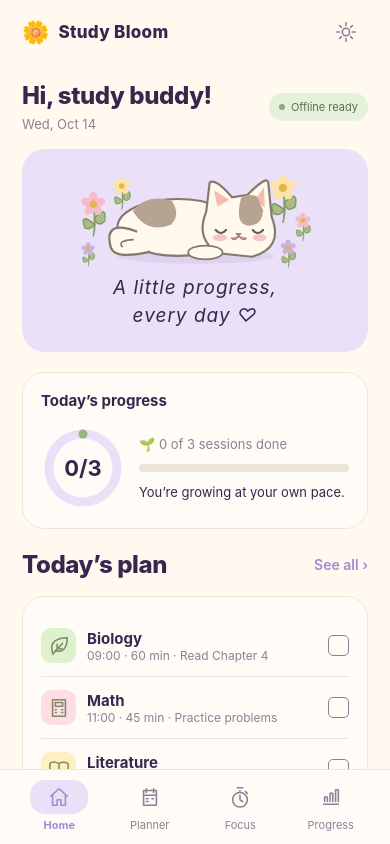
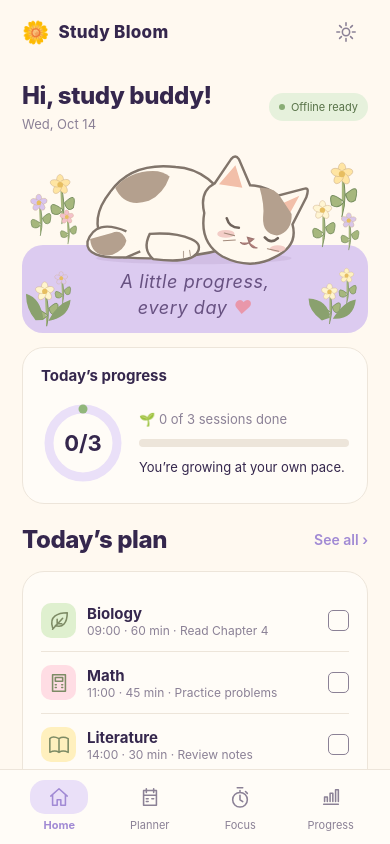
Before and after one commit to vinovsh/Study--Planner, a React Native app: screen / in a window 390 px wide. Built offline with nearby package versions, Linux system fonts and the light colour scheme.

Commit message:
Match Study Bloom home hero to reference with native interactive animation

```diff
--- a/App.js
+++ b/App.js
@@ -3,6 +3,7 @@ import {View, Text, ScrollView, Pressable, StyleSheet, SafeAreaView, StatusBar,
 import AsyncStorage from '@react-native-async-storage/async-storage';
 import Svg, {Circle} from 'react-native-svg';
 import {Icon, CatGarden} from './src/art';
+import BloomHero from './src/BloomHero';
 const {COLORS, uid, dateKey, validDate, validTime, initialState, reviewCard, weekDates, remainingSeconds, streak, validateBackup} = require('./src/model');
 const KEY = 'study-bloom-v1';
 const Native = NativeModules.BloomDevice;
@@ -159,7 +160,7 @@ export default function App() {
     <ScrollView key={activePage} contentContainerStyle={s.content} showsVerticalScrollIndicator={false}>
     {activePage==='home'&&<>
       <View style={s.heading}><View style={{flex:1}}><Text style={titleStyle}>Hi, {data.settings.name}!</Text><Text style={[muted,{marginTop:6}]}>{new Date().toLocaleDateString('en-US',{weekday:'short',month:'short',day:'numeric'})}</Text></View><View style={[s.offline,{backgroundColor:'#E6F1DC'}]}><View style={s.dot}/><Text style={{fontSize:11,color:'#577247'}}>Offline ready</Text></View></View>
-      <View style={[s.hero,{backgroundColor:c.pale}]}><CatGarden width={280} height={125}/><Text style={[s.heroText,{color:c.ink}]}>A little progress,{"\n"}every day ♡</Text></View>
+      <BloomHero dark={data.settings.dark} onFocus={()=>{setPage(null);setTab('focus');}} onPet={()=>say('Your study buddy is cheering you on ♡')}/>
       <View style={cardStyle}><Text style={[s.bodyBold,{color:c.ink}]}>Today’s progress</Text><View style={[s.row,{marginTop:16}]}><View style={{width:84,height:84,alignItems:'center',justifyContent:'center'}}><Svg style={StyleSheet.absoluteFill} width={84} height={84}><Circle cx={42} cy={42} r={34} fill="none" stroke={c.pale} strokeWidth={9}/><Circle cx={42} cy={42} r={34} fill="none" stroke={c.green} strokeWidth={9} strokeDasharray={`${(sessions.length?completed/sessions.length:0)*214} 214`} rotation={-90} origin="42,42" strokeLinecap="round"/></Svg><Text style={[s.bodyBold,{color:c.ink,fontSize:22}]}>{completed}/{sessions.length}</Text></View><View style={{flex:1,gap:12}}><Text style={muted}>🌱 {completed} of {sessions.length} sessions done</Text><Bar value={sessions.length?completed/sessions.length*100:0}/><Text style={[s.muted,{color:c.ink}]}>You’re growing at your own pace.</Text></View></View></View>
       <Heading title="Today’s plan" action={<Pressable onPress={()=>{setSelected(today);setTab('planner');}}><Text style={{color:c.purple,fontWeight:'600'}}>See all ›</Text></Pressable>}/>
       {sessions.length?<View style={cardStyle}>{sessions.map(item=><SessionRow key={item.id} item={item}/>)}</View>:<Empty text="A fresh page. Plan a little study time."/>}
@@ -216,7 +217,7 @@ export default function App() {
       <View style={cardStyle}><Text style={[s.label,{color:c.ink}]}>Your name</Text><TextInput accessibilityLabel="Your name" value={data.settings.name} maxLength={40} onChangeText={name=>update(d=>({...d,settings:{...d.settings,name}}))} style={[s.input,{color:c.ink,backgroundColor:c.bg,borderColor:c.line}]}/><View style={[s.row,{justifyContent:'space-between',marginTop:16}]}><Text style={[s.bodyBold,{color:c.ink}]}>Moonlight mode</Text><Switch value={data.settings.dark} onValueChange={darkMode=>update(d=>({...d,settings:{...d.settings,dark:darkMode}}))} trackColor={{false:c.line,true:c.purple}}/></View><View style={[s.row,{justifyContent:'space-between',marginTop:16}]}><Text style={[s.bodyBold,{color:c.ink}]}>Local reminders</Text><Switch value={!!data.settings.reminders} onValueChange={enableReminders} trackColor={{false:c.line,true:c.purple}}/></View><Text style={[muted,{fontSize:12,marginTop:6}]}>Study session and timer alerts. No internet needed.</Text></View>
       <View style={cardStyle}>{[['focus','Focus minutes',5,180,5],['break','Break minutes',1,60,1],['goal','Weekly goal (hours)',1,100,1]].map(([key,label,min,max,step])=><View key={key} style={[s.row,{justifyContent:'space-between',paddingVertical:10}]}><Text style={[muted,{color:c.ink,flex:1}]}>{label}</Text><Pressable accessibilityLabel={`Decrease ${label}`} style={[s.stepper,{backgroundColor:c.pale}]} onPress={()=>update(d=>({...d,settings:{...d.settings,[key]:Math.max(min,d.settings[key]-step)}}))}><Text style={{color:c.ink,fontSize:23}}>−</Text></Pressable><Text style={[s.bodyBold,{color:c.ink,width:32,textAlign:'center'}]}>{data.settings[key]}</Text><Pressable accessibilityLabel={`Increase ${label}`} style={[s.stepper,{backgroundColor:c.pale}]} onPress={()=>update(d=>({...d,settings:{...d.settings,[key]:Math.min(max,d.settings[key]+step)}}))}><Text style={{color:c.ink,fontSize:23}}>+</Text></Pressable></View>)}</View>
       <View style={cardStyle}><Text style={[s.bodyBold,{color:c.ink,marginBottom:12}]}>Keep a little backup</Text><Text style={[muted,{lineHeight:21,marginBottom:15}]}>Everything lives on this device. Save a backup file before uninstalling or changing phones.</Text><Button label="Export backup" icon="download" onPress={backup}/><Button secondary label="Restore backup" onPress={restore}/></View>
-      <Text style={[muted,{textAlign:'center',lineHeight:22}]}>Study Bloom · 1.0.0{"\n"}No accounts. No ads. Always offline. ♡</Text>
+      <Text style={[muted,{textAlign:'center',lineHeight:22}]}>Study Bloom · 1.1.0{"\n"}No accounts. No ads. Always offline. ♡</Text>
     </>}
     </ScrollView>
     <View style={[s.nav,{backgroundColor:c.card,borderColor:c.line}]}>{[['home','home','Home'],['planner','calendar','Planner'],['focus','timer','Focus'],['progress','chart','Progress']].map(([id,icon,label])=><Pressable key={id} accessibilityRole="tab" accessibilityState={{selected:!page&&tab===id}} onPress={()=>{setPage(null);setTab(id);}} style={s.navItem}><View style={[s.navIcon,{backgroundColor:!page&&tab===id?c.pale:'transparent'}]}><Icon name={icon} color={!page&&tab===id?c.purple:c.muted}/></View><Text style={{fontSize:11,marginTop:4,color:!page&&tab===id?c.purple:c.muted,fontWeight:!page&&tab===id?'700':'400'}}>{label}</Text></Pressable>)}</View>
--- a/package.json
+++ b/package.json
@@ -1,6 +1,6 @@
 {
   "name": "study-bloom",
-  "version": "1.0.0",
+  "version": "1.1.0",
   "private": true,
   "scripts": {
     "start": "react-native start",
--- /dev/null
+++ b/src/BloomHero.js
@@ -0,0 +1,121 @@
+import React, {useEffect, useRef, useState} from 'react';
+import {AccessibilityInfo, Animated, AppState, Easing, Pressable, StyleSheet, Text, View} from 'react-native';
+import Svg, {Circle, Ellipse, G, Path} from 'react-native-svg';
+
+const messages = ['A little progress,\nevery day', 'You’re doing great!\nKeep growing', 'Small steps,\nbrighter days'];
+
+function Flower({x, y, scale=1, color='#FFF0BD'}) {
+  return <G transform={`translate(${x} ${y}) scale(${scale})`}>
+    <Path d="M0 0Q8 24 1 50M3 32Q-17 16-11 36Q-3 41 3 32M5 23Q22 7 16 30Q8 36 5 23" fill="#A6B77D" stroke="#778E5F" strokeWidth="1.2"/>
+    {[0,72,144,216,288].map(a=><Ellipse key={a} cx="0" cy="-6" rx="4.4" ry="7" fill={color} stroke="#CDAF87" strokeWidth=".6" transform={`rotate(${a})`}/>)}
+    <Circle r="3.6" fill="#E7BE60"/>
+  </G>;
+}
+
+function Garden({width, height, side}) {
+  return <Svg width={width} height={height} viewBox="0 0 65 170">
+    {side==='left'?<>
+      <Flower x={18} y={47} scale={.67} color="#D9C5EF"/>
+      <Flower x={40} y={29} scale={.8} color="#FFE5A3"/>
+      <Flower x={46} y={62} scale={.55} color="#F4C1CB"/>
+      <Flower x={22} y={137} scale={.75} color="#FFF5CC"/>
+      <Flower x={39} y={124} scale={.53} color="#DCC8F0"/>
+      <Path d="M12 166q-10-12-9-27 15 5 17 27M25 167q9-17 23-21-2 18-23 21" fill="#8AA16E"/>
+    </>:<>
+      <Flower x={37} y={18} scale={.88} color="#FFE5A3"/>
+      <Flower x={18} y={55} scale={.75} color="#FFF5D3"/>
+      <Flower x={45} y={65} scale={.6} color="#D8C6E9"/>
+      <Flower x={27} y={138} scale={.65} color="#FFF5CC"/>
+      <Flower x={44} y={121} scale={.58} color="#FFF2C1"/>
+      <Path d="M20 167q-14-10-14-22 20 1 22 19M31 165q11-18 23-20-2 21-23 20" fill="#8AA16E"/>
+    </>}
+  </Svg>;
+}
+
+function SleepingCat({width}) {
+  return <Svg width={width} height={width*.47} viewBox="0 0 300 141">
+    <Ellipse cx="149" cy="129" rx="113" ry="7" fill="#8B739C" opacity=".14"/>
+    <Path d="M44 110Q28 83 52 53Q77 18 128 24Q169 26 194 74L189 117Q135 133 68 128Z" fill="#FFF9EF" stroke="#81756B" strokeWidth="2.8"/>
+    <Path d="M58 48Q71 32 95 29Q112 27 121 35Q114 55 97 63Q69 72 58 48" fill="#B4A08E"/>
+    <Path d="M71 98Q35 83 26 110Q23 130 71 128L87 121" fill="#FFF9EF" stroke="#81756B" strokeWidth="2.8"/>
+    <Path d="M29 107Q31 129 55 125Q69 119 71 109Q66 95 54 100" fill="#B4A08E"/>
+    <Path d="M161 77Q155 52 173 43L192 15Q197 9 201 15L214 45Q233 46 246 57L277 49Q283 47 279 59L263 90Q270 115 242 128Q214 143 182 127Q155 111 161 77Z" fill="#FFF9EF" stroke="#81756B" strokeWidth="2.8"/>
+    <Path d="m178 44 19-22 8 26zM251 66l20-9-12 22z" fill="#F2BFA9"/>
+    <Path d="M225 48Q243 47 250 60L262 78Q263 98 245 103Q228 101 229 82Q231 69 225 48" fill="#B4A08E"/>
+    <Path d="M187 83q3 11 14 11M231 105q7 8 15 1" fill="none" stroke="#6F635B" strokeWidth="3" strokeLinecap="round"/>
+    <Path d="m211 105 7 2-5 4zM213 111q-6 4-10 0M213 111q2 7 9 6" fill="#B6817D" stroke="#9D7570" strokeWidth="1.5" strokeLinecap="round"/>
+    <Ellipse cx="186" cy="101" rx="10" ry="4.5" fill="#F1C2BD" opacity=".8"/>
+    <Ellipse cx="246" cy="118" rx="9" ry="4" fill="#F1C2BD" opacity=".8"/>
+    <Path d="M98 101Q128 99 146 107Q160 113 152 124Q143 135 102 130Q89 119 98 101Z" fill="#FFF9EF" stroke="#81756B" strokeWidth="2.8"/>
+    <Path d="M137 121v7M144 120l1 6" fill="none" stroke="#B5A597" strokeWidth="1.3" strokeLinecap="round"/>
+    <Path d="m196 103-12-3m13 8-14 1m51 9 13 3" fill="none" stroke="#A38A7B" strokeWidth="1.2" strokeLinecap="round"/>
+  </Svg>;
+}
+
+export default function BloomHero({dark=false, onFocus, onPet}) {
+  const [width,setWidth]=useState(320), [quote,setQuote]=useState(0), [reduceMotion,setReduceMotion]=useState(true), [foreground,setForeground]=useState(AppState.currentState==='active');
+  const breathe=useRef(new Animated.Value(0)).current;
+  const sway=useRef(new Animated.Value(0)).current;
+  const press=useRef(new Animated.Value(1)).current;
+  const love=useRef(new Animated.Value(0)).current;
+  const burst=useRef(null);
+  useEffect(()=>{
+    let mounted=true;
+    AccessibilityInfo.isReduceMotionEnabled().then(value=>{if(mounted)setReduceMotion(value);}).catch(()=>{});
+    const accessibility=AccessibilityInfo.addEventListener('reduceMotionChanged',setReduceMotion);
+    const lifecycle=AppState.addEventListener('change',state=>setForeground(state==='active'));
+    return()=>{mounted=false;accessibility.remove();lifecycle.remove();burst.current?.stop();};
+  },[]);
+  useEffect(()=>{
+    if(reduceMotion || !foreground){breathe.setValue(0);sway.setValue(0);return;}
+    const gentle=Animated.loop(Animated.sequence([
+      Animated.timing(breathe,{toValue:1,duration:2300,easing:Easing.inOut(Easing.sin),useNativeDriver:true,isInteraction:false}),
+      Animated.timing(breathe,{toValue:0,duration:2300,easing:Easing.inOut(Easing.sin),useNativeDriver:true,isInteraction:false}),
+    ]));
+    const garden=Animated.loop(Animated.sequence([
+      Animated.timing(sway,{toValue:1,duration:3000,easing:Easing.inOut(Easing.sin),useNativeDriver:true,isInteraction:false}),
+      Animated.timing(sway,{toValue:0,duration:3000,easing:Easing.inOut(Easing.sin),useNativeDriver:true,isInteraction:false}),
+    ]));
+    gentle.start();garden.start();
+    return()=>{gentle.stop();garden.stop();};
+  },[reduceMotion,foreground,breathe,sway]);
+  function touch(value) {
+    if(reduceMotion){press.setValue(1);return;}
+    Animated.spring(press,{toValue:value,speed:18,bounciness:8,useNativeDriver:true}).start();
+  }
+  function pet() {
+    setQuote(value=>(value+1)%messages.length);
+    onPet?.();
+    if(reduceMotion)return;
+    burst.current?.stop();love.setValue(0);
+    burst.current=Animated.sequence([
+      Animated.timing(love,{toValue:1,duration:900,easing:Easing.out(Easing.cubic),useNativeDriver:true}),
+      Animated.timing(love,{toValue:0,duration:350,useNativeDriver:true}),
+    ]);
+    burst.current.start();
+  }
+  const catWidth=Math.min(260,width*.75);
+  return <View onLayout={e=>setWidth(e.nativeEvent.layout.width)} style={styles.space}>
+    <Animated.View style={[styles.composition,{transform:[{scale:press}]}]}>
+      <View style={[styles.banner,{backgroundColor:dark?'#4D3A65':'#DCCBF0'}]}/>
+      <Animated.View pointerEvents="none" style={[styles.garden,{left:0,transform:[{rotate:sway.interpolate({inputRange:[0,1],outputRange:['-1.5deg','1.5deg']})}]}]}><Garden width={64} height={172} side="left"/></Animated.View>
+      <Animated.View pointerEvents="none" style={[styles.garden,{right:0,transform:[{rotate:sway.interpolate({inputRange:[0,1],outputRange:['1.5deg','-1.5deg']})}]}]}><Garden width={64} height={172} side="right"/></Animated.View>
+      <Animated.View pointerEvents="none" style={[styles.cat,{left:(width-catWidth)/2,transform:[{translateY:breathe.interpolate({inputRange:[0,1],outputRange:[0,-2]})},{scaleY:breathe.interpolate({inputRange:[0,1],outputRange:[1,1.016]})}]}]}><SleepingCat width={catWidth}/></Animated.View>
+      <View pointerEvents="none" style={styles.quote}><Text accessibilityLiveRegion="polite" style={[styles.quoteText,{color:dark?'#F0E2FF':'#675181'}]}>{messages[quote]} <Text style={{color:'#E997AA'}}>♥</Text></Text></View>
+      <Animated.View pointerEvents="none" accessible={false} style={[styles.hearts,{opacity:love,transform:[{translateY:love.interpolate({inputRange:[0,1],outputRange:[6,-22]})},{scale:love.interpolate({inputRange:[0,1],outputRange:[.6,1.2]})}]}]}><Text style={styles.heart}>♡  ♥  ♡</Text></Animated.View>
+      <Pressable accessibilityRole="button" accessibilityLabel="Pet your study buddy" accessibilityHint="Tap for encouragement. Hold to open your focus timer." onPress={pet} onLongPress={onFocus} delayLongPress={550} onPressIn={()=>touch(.975)} onPressOut={()=>touch(1)} style={StyleSheet.absoluteFill}/>
+    </Animated.View>
+  </View>;
+}
+
+const styles=StyleSheet.create({
+  space:{height:184,marginTop:0,marginBottom:14},
+  composition:{flex:1},
+  banner:{position:'absolute',top:96,bottom:0,left:0,right:0,borderRadius:21},
+  garden:{position:'absolute',top:5,width:64,height:172},
+  cat:{position:'absolute',top:-2},
+  quote:{position:'absolute',top:120,left:44,right:44,alignItems:'center'},
+  quoteText:{fontSize:18,lineHeight:26,letterSpacing:.6,fontStyle:'italic',textAlign:'center'},
+  hearts:{position:'absolute',top:27,left:0,right:0,alignItems:'center'},
+  heart:{color:'#E997AA',fontSize:22,letterSpacing:7},
+});
```
Also changed, not shown: 3 other files (tests, documents, lock files or other folders).
